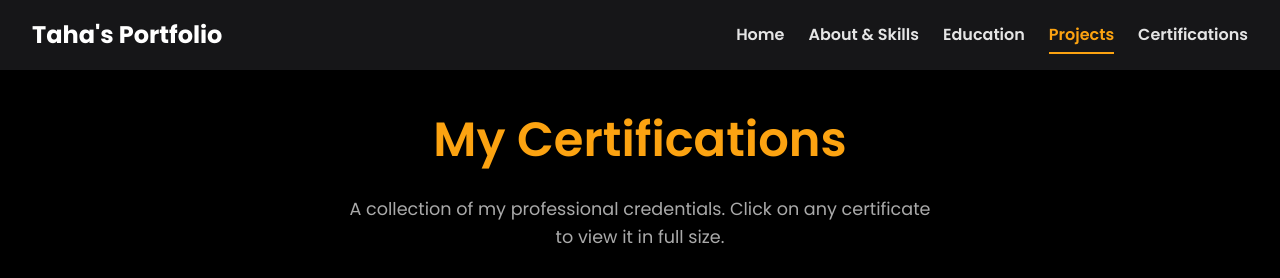
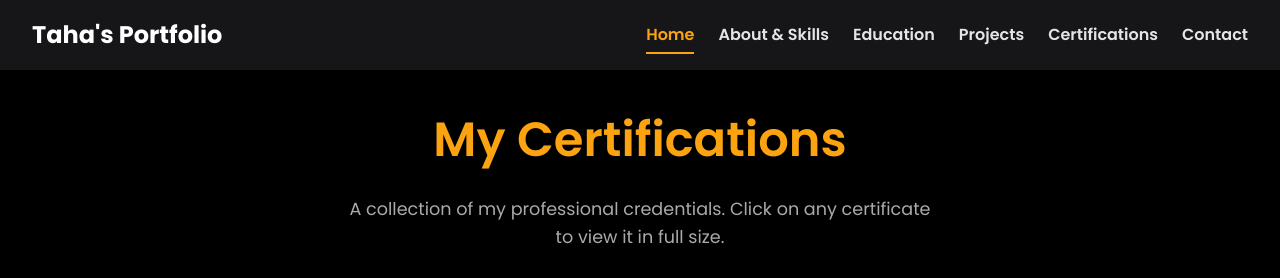
Before and after one commit to Taha-1Git/My-portfolio-site, a plain HTML site: page certifications.html in a window 1280 px wide. Shown: the top 278 px of the page. Drawn offline with Linux system fonts and the light colour scheme.

Commit message:
Update certifications.html

```diff
--- a/certifications.html
+++ b/certifications.html
@@ -11,13 +11,12 @@
  <nav>
         <div class="logo">Taha's Portfolio</div>
         <ul>
-        <li><a href="index.html">Home</a></li>
+            <li><a href="index.html" class="active">Home</a></li>
             <li><a href="about.html">About & Skills</a></li>
             <li><a href="education.html">Education</a></li>
-        <!-- Make sure the 'active' class is on the correct page link! -->
-        <!-- For projects.html, it's on Projects: -->
-        <li><a href="projects.html" class="active">Projects</a></li>
+            <li><a href="projects.html">Projects</a></li>
             <li><a href="certifications.html">Certifications</a></li>
+            <li><a href="contact.html">Contact</a></li>
         </ul>
     </nav>
 
```
Lines whose indentation alone changed are shown as unchanged.
